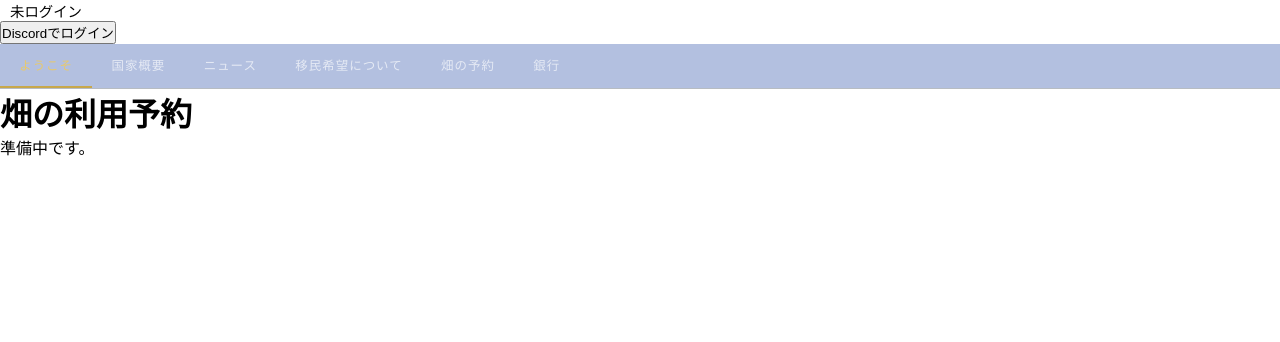
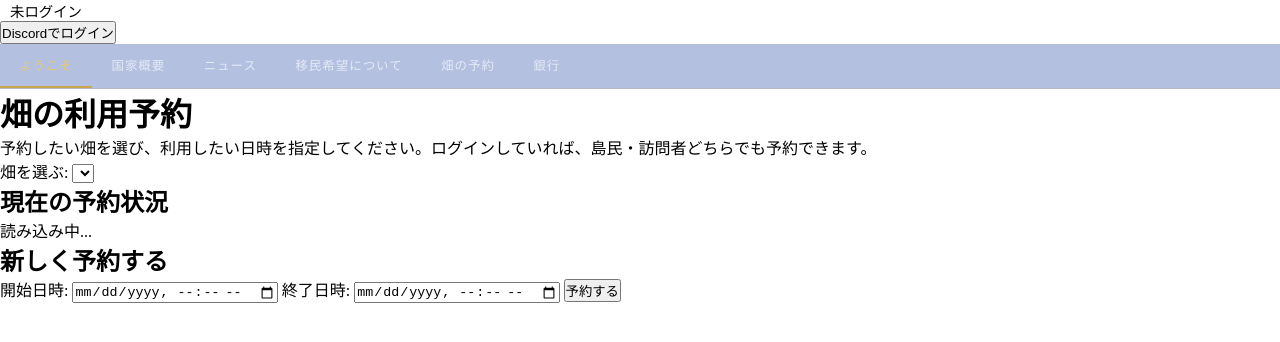
Before and after one commit to Bard256/wicr-Borneo, a Jekyll site: the page built from farm.html, in a window 1280 px wide. Shown: the top 342 px of the page. Built offline with Jekyll 4.4.1, drawn with Linux system fonts in a browser that asks for light colours.

Commit message:
Update farm.html

```diff
--- a/farm.html
+++ b/farm.html
@@ -4,4 +4,127 @@ title: 畑の予約
 ---
 
 <h1>畑の利用予約</h1>
-<p>準備中です。</p>
+<p>予約したい畑を選び、利用したい日時を指定してください。ログインしていれば、島民・訪問者どちらでも予約できます。</p>
+
+<div id="farm-app">
+  <label for="farm-select">畑を選ぶ:</label>
+  <select id="farm-select"></select>
+
+  <h2>現在の予約状況</h2>
+  <ul id="reservation-list">
+    <li>読み込み中...</li>
+  </ul>
+
+  <h2>新しく予約する</h2>
+  <div id="reserve-form">
+    <label>
+      開始日時:
+      <input type="datetime-local" id="start-at">
+    </label>
+    <label>
+      終了日時:
+      <input type="datetime-local" id="end-at">
+    </label>
+    <button id="reserve-btn">予約する</button>
+  </div>
+  <p id="reserve-message"></p>
+</div>
+
+<script>
+document.addEventListener("DOMContentLoaded", async () => {
+  const WORKER_BASE_URL = window.BorneoAuth.WORKER_BASE_URL;
+  const farmSelect = document.getElementById("farm-select");
+  const reservationList = document.getElementById("reservation-list");
+  const reserveBtn = document.getElementById("reserve-btn");
+  const reserveMessage = document.getElementById("reserve-message");
+
+  let farms = [];
+
+  // 1. 畑の一覧を取得
+  async function loadFarms() {
+    const res = await fetch(`${WORKER_BASE_URL}/farm/list`);
+    const data = await res.json();
+    farms = data.farms || [];
+    farmSelect.innerHTML = farms
+      .map((f) => `<option value="${f.id}">${escapeHtml(f.name)}</option>`)
+      .join("");
+  }
+
+  // 2. 選択中の畑の予約一覧を取得
+  async function loadReservations() {
+    const farmId = farmSelect.value;
+    if (!farmId) return;
+    reservationList.innerHTML = "<li>読み込み中...</li>";
+
+    const res = await fetch(
+      `${WORKER_BASE_URL}/farm/reservations?farm_id=${encodeURIComponent(farmId)}`
+    );
+    const data = await res.json();
+    const reservations = data.reservations || [];
+
+    if (reservations.length === 0) {
+      reservationList.innerHTML = "<li>現在、予約はありません</li>";
+      return;
+    }
+
+    reservationList.innerHTML = reservations
+      .map((r) => {
+        const start = new Date(r.start_at).toLocaleString("ja-JP");
+        const end = new Date(r.end_at).toLocaleString("ja-JP");
+        return `<li>${escapeHtml(r.username)} さん: ${start} 〜 ${end}</li>`;
+      })
+      .join("");
+  }
+
+  // 3. 予約ボタン
+  reserveBtn.addEventListener("click", async () => {
+    reserveMessage.textContent = "";
+
+    if (!window.BorneoAuth.isLoggedIn()) {
+      reserveMessage.textContent = "予約するにはDiscordでログインしてください。";
+      return;
+    }
+
+    const startAt = document.getElementById("start-at").value;
+    const endAt = document.getElementById("end-at").value;
+    if (!startAt || !endAt) {
+      reserveMessage.textContent = "開始日時と終了日時を入力してください。";
+      return;
+    }
+
+    const token = window.BorneoAuth.getToken();
+    const res = await fetch(`${WORKER_BASE_URL}/farm/reserve`, {
+      method: "POST",
+      headers: {
+        "Content-Type": "application/json",
+        Authorization: `Bearer ${token}`,
+      },
+      body: JSON.stringify({
+        farm_id: farmSelect.value,
+        start_at: new Date(startAt).toISOString(),
+        end_at: new Date(endAt).toISOString(),
+      }),
+    });
+    const data = await res.json();
+
+    if (!res.ok) {
+      reserveMessage.textContent = "予約できませんでした: " + (data.error || "不明なエラー");
+      return;
+    }
+
+    reserveMessage.textContent = "予約が完了しました！";
+    await loadReservations();
+  });
+
+  farmSelect.addEventListener("change", loadReservations);
+
+  function escapeHtml(str) {
+    const div = document.createElement("div");
+    div.textContent = str;
+    return div.innerHTML;
+  }
+
+  await loadFarms();
+  await loadReservations();
+});
+</script>
```
